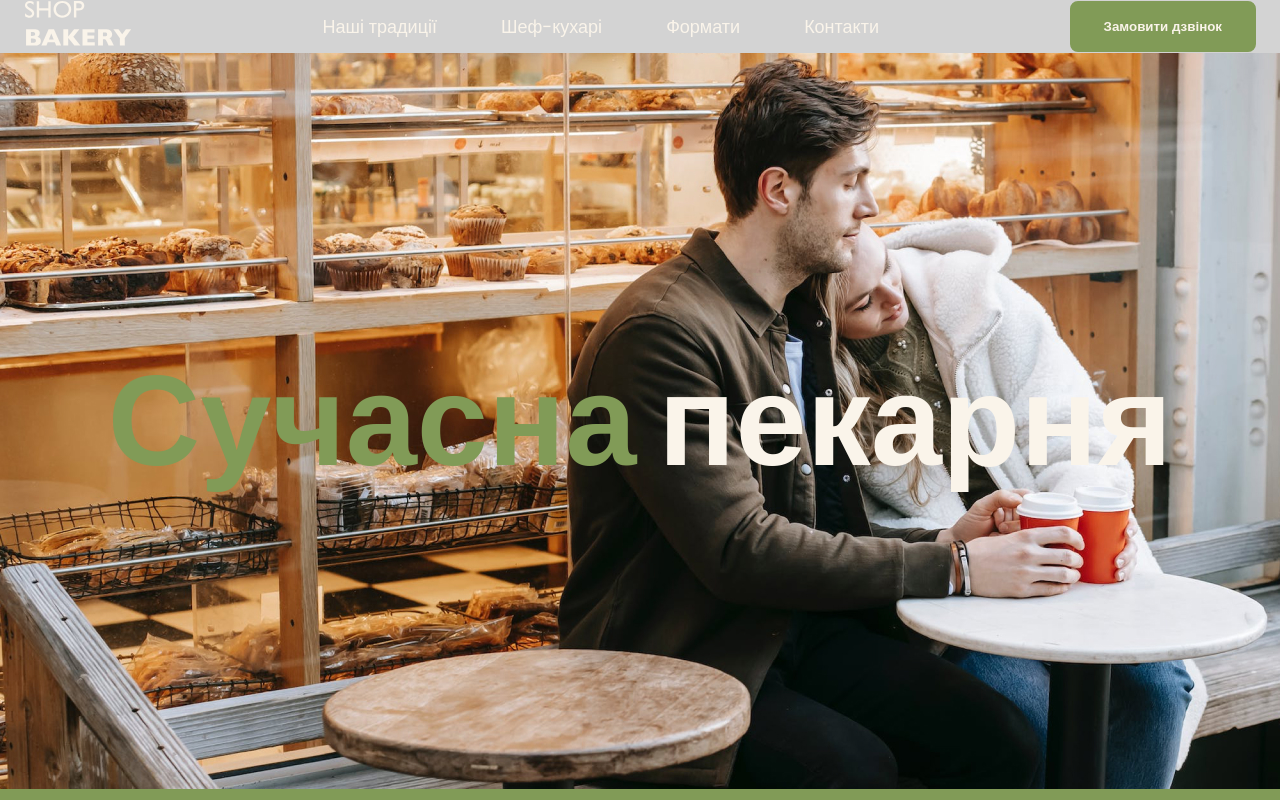
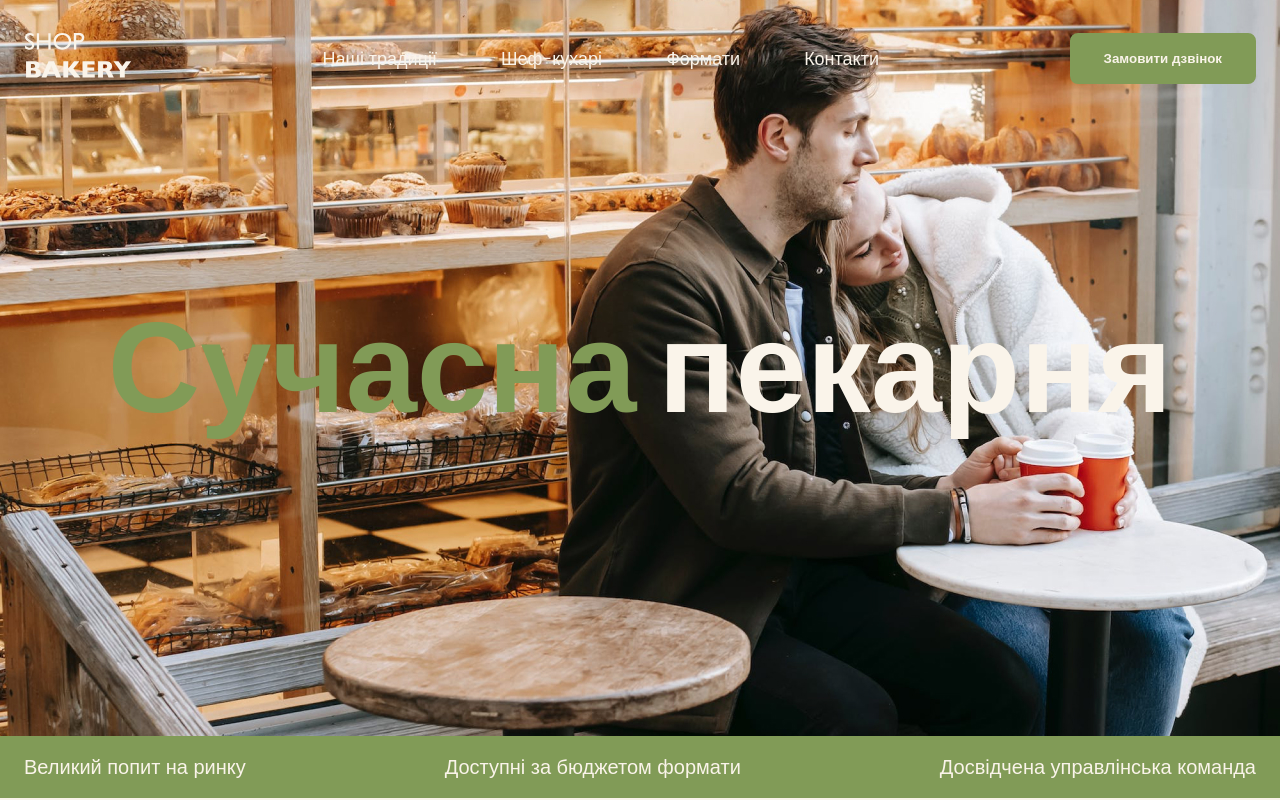
Before and after one commit to aal-joo/genius_learning, a plain HTML site: page index.html in a window 1280 px wide. Shown: the top 800 px of the page. Drawn offline with Linux system fonts and the light colour scheme; a web font is replaced by a local one.

Commit message:
animation_effects_commit

```diff
--- a/styles.css
+++ b/styles.css
@@ -111,7 +111,8 @@ address {
 /* link */
 .link {
     color: var(--color-primary-light);
-    line-height: 1,5;
+    text-decoration: none;
+    transition: color 0.3s;
 }
 
 .link:hover {
@@ -121,7 +122,13 @@ address {
 
 /* Header */
 .header {
-    background-color: lightgrey;
+    position: absolute;
+    top: 0;
+    left: 0;
+    width: 100%;
+    padding-top: 32px;
+
+
 }
 .header-container {
     display: flex;
@@ -271,6 +278,11 @@ address {
     padding: 24px;
     border: 1px solid lightgray; /* remove */
     border-radius: 16px;
+    transition: transform 0.3s;
+}
+
+.format-card:hover {
+    transform: scale(1.05);
 }
 
 .formats-title {
```
